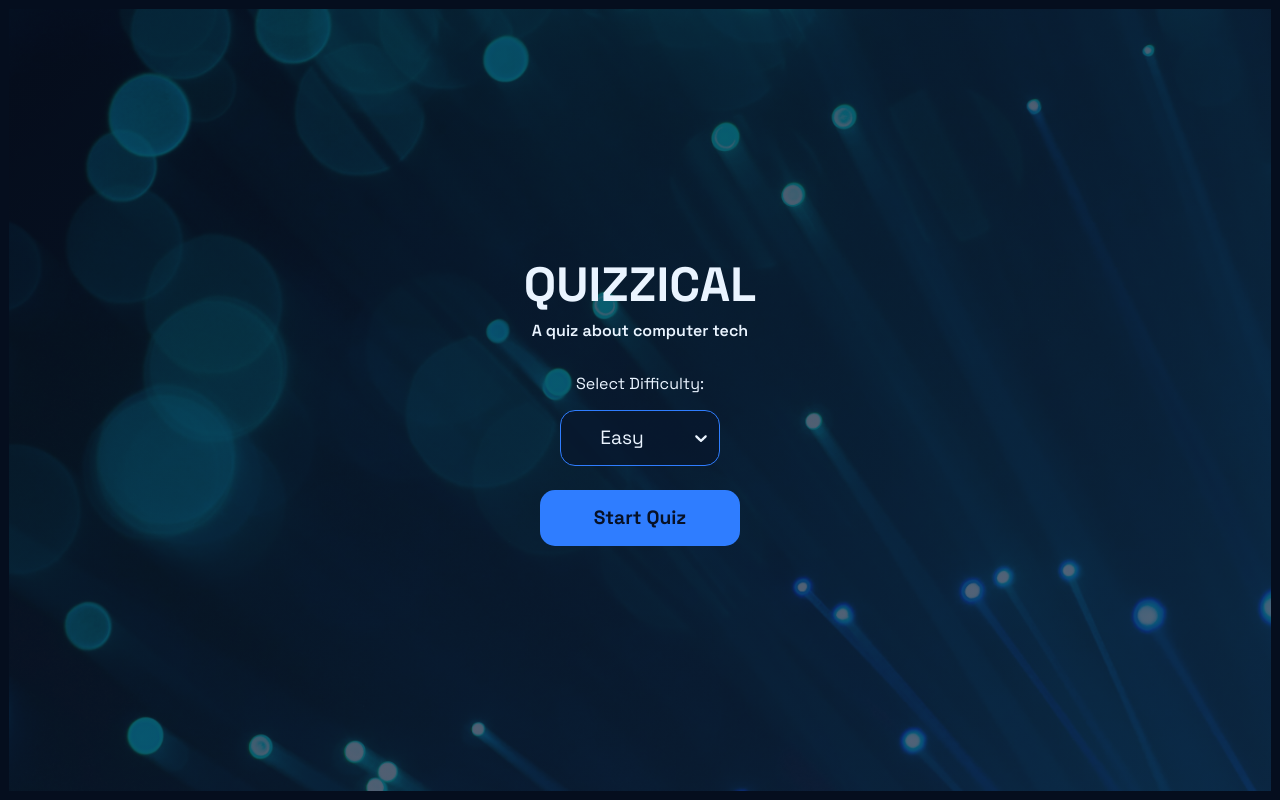
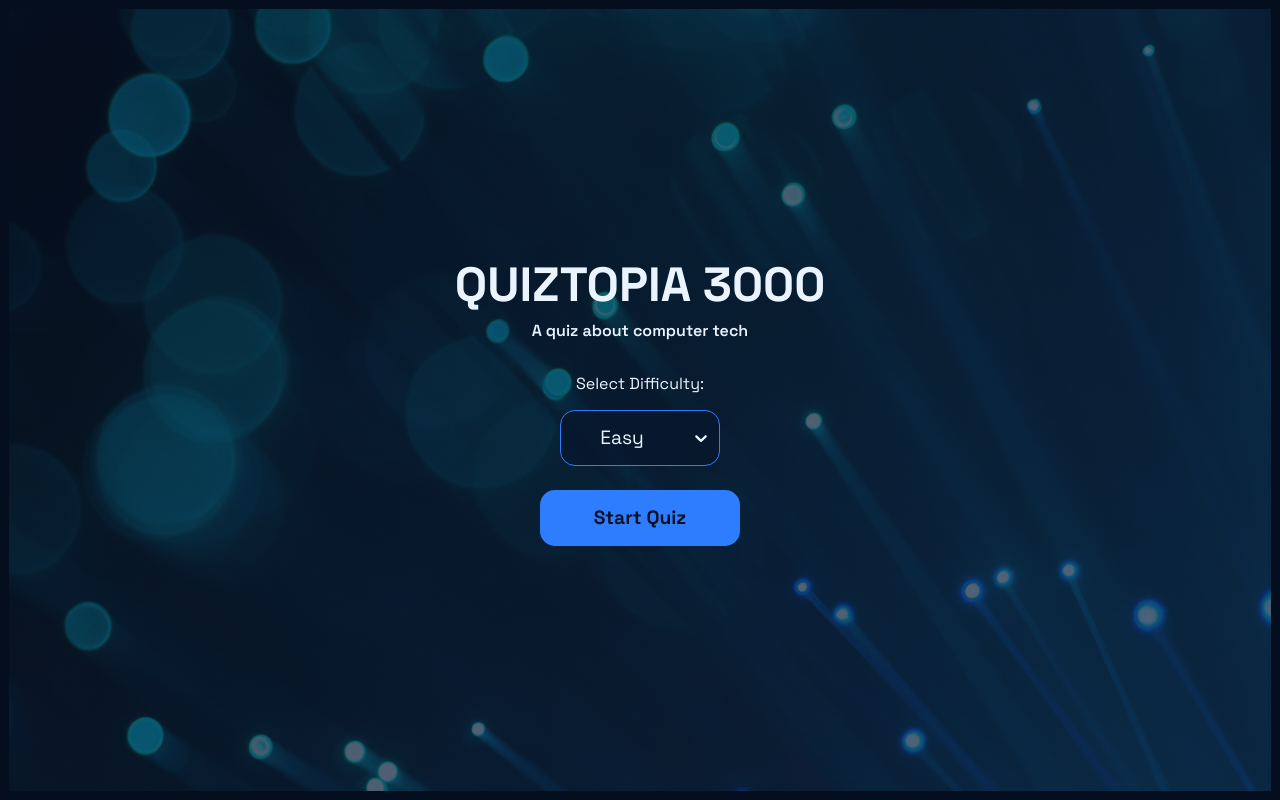
Before and after one commit to janunezdevelopment/quiz-project, a React (Vite) app: page / in a window 1280 px wide. Built offline with nearby package versions, Linux system fonts and the light colour scheme.

Commit message:
feat: update header title to 'QUIZTOPIA 3000' in Header, Intro, and Quiz components

```diff
--- a/components/Header.jsx
+++ b/components/Header.jsx
@@ -1,7 +1,7 @@
 function Header() {
   return (
     <header className="header">
-      <h1>QUIZZICAL</h1>
+      <h1>QUIZTOPIA 3000</h1>
       <span>A quiz about computer tech</span>
     </header>
   );
--- a/src/pages/Intro.jsx
+++ b/src/pages/Intro.jsx
@@ -9,7 +9,7 @@ const difficultyOptions = [
 function Intro({ startGame, difficulty, onDifficultyChange }) {
   return (
     <div className="intro-end">
-      <h1>QUIZZICAL</h1>
+      <h1>QUIZTOPIA 3000</h1>
       <span>A quiz about computer tech</span>
       <label htmlFor="difficulty">Select Difficulty:</label>
       <DifficultyOptions
--- a/src/pages/Quiz.jsx
+++ b/src/pages/Quiz.jsx
@@ -87,15 +87,19 @@ function Quiz({ gameData, onPlayAgain, difficulty, onDifficultyChange }) {
     const nextAnswer = options[nextIndex];
     handleAnswerClick(questionIndex, nextAnswer);
 
-    const optionButtons = currentTarget.parentElement?.querySelectorAll(
-      '[role="radio"]',
-    );
+    const optionButtons =
+      currentTarget.parentElement?.querySelectorAll('[role="radio"]');
     optionButtons?.[nextIndex]?.focus();
   };
 
   if (shuffledQuestions.length === 0)
     return (
-      <p className="loading-text" role="status" aria-live="polite" aria-atomic="true">
+      <p
+        className="loading-text"
+        role="status"
+        aria-live="polite"
+        aria-atomic="true"
+      >
         Loading questions...
       </p>
     );
@@ -207,7 +211,7 @@ function Quiz({ gameData, onPlayAgain, difficulty, onDifficultyChange }) {
         {showResults && (
           <div className="intro-end">
             <h1 ref={resultsHeadingRef} tabIndex={-1}>
-              QUIZZICAL
+              QUIZTOPIA 3000
             </h1>
             <span>
               You scored {score}/{shuffledQuestions.length}!
```
